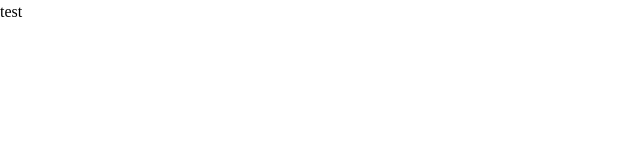
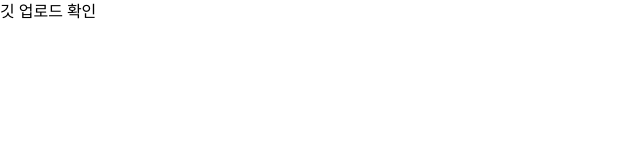
Before and after one commit to boxweb726/hamdeok, a plain HTML site: page index.html in a window 1280 px wide. Shown: the full height of the page, 0-640 px from the left. Drawn offline with Linux system fonts and the light colour scheme; a web font is replaced by a local one.

Commit message:
깃 업로드 확인

```diff
--- a/index.html
+++ b/index.html
@@ -11,7 +11,7 @@
 
 <body>
     <main class="wrapper">
-        test
+        깃 업로드 확인
     </main>
 </body>
 
```
